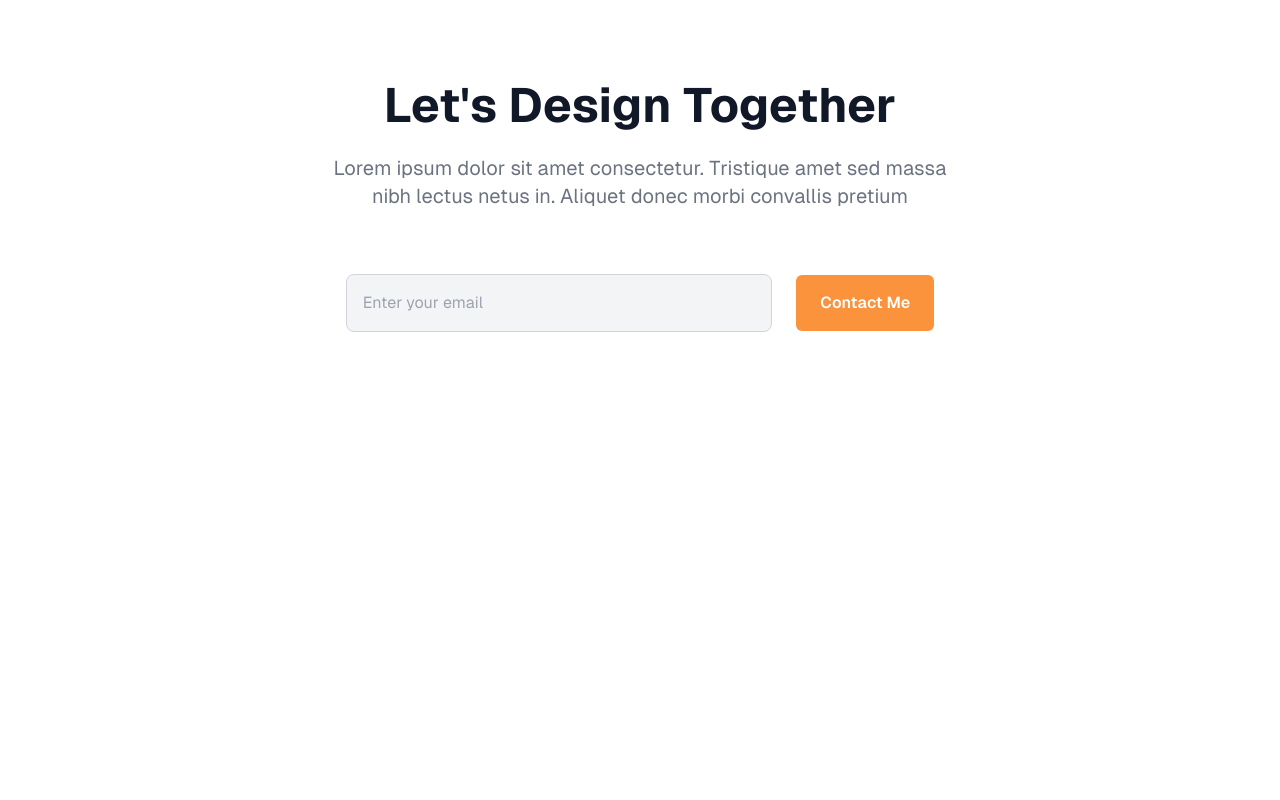
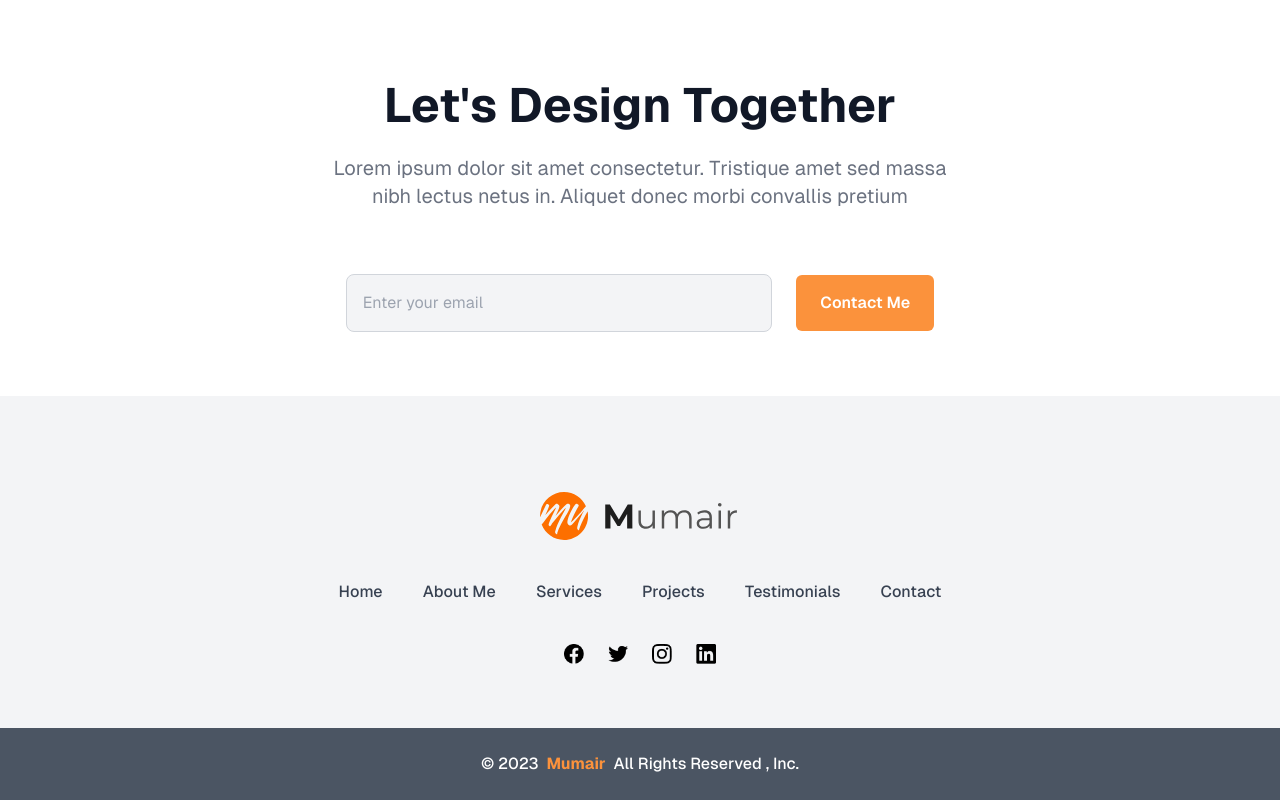
Before and after one commit to farhanhasindipro25/potential-inc, a Next.js app: page / in a window 1280 px wide. Shown: the part 3555-4355 px from the top of the page. Before the commit the page ends 3951 px from the top, so only its background shows below. Built offline with nearby package versions, Linux system fonts and the light colour scheme.

Commit message:
Added footer section

```diff
--- /dev/null
+++ b/src/_libs/components/pages/root/Footer.jsx
@@ -0,0 +1,66 @@
+import React from "react";
+import logo from "@/_libs/assets/logo/logo.svg";
+import Image from "next/image";
+import { navOptions } from "@/_libs/statics/navOptions";
+import Link from "next/link";
+import Facebook from "@/_libs/assets/socials/Facebook.png";
+import Instagram from "@/_libs/assets/socials/Instagram.png";
+import Linkedin from "@/_libs/assets/socials/Linkedin.png";
+import Twitter from "@/_libs/assets/socials/Twitter.png";
+
+export default function Footer() {
+    return (
+        <div className="bg-gray-100 ">
+            <div className="max-w-7xl mx-auto flex justify-center flex-col pt-24 pb-16 items-center gap-10">
+                <Image
+                    src={logo}
+                    className="w-56 h-12 "
+                    width={50}
+                    height={50}
+                    alt="logo"
+                />
+                <div className="flex items-center gap-10">
+                    {navOptions.map((option) => (
+                        <Link
+                            href={option.href}
+                            className="font-medium text-gray-700"
+                        >
+                            {option.label}
+                        </Link>
+                    ))}
+                </div>
+                <div className="flex items-center justify-center gap-6">
+                    <Image
+                        src={Facebook}
+                        width={20}
+                        height={20}
+                        alt="hero-img"
+                    />
+                    <Image
+                        src={Twitter}
+                        width={20}
+                        height={20}
+                        alt="hero-img"
+                    />
+                    <Image
+                        src={Instagram}
+                        width={20}
+                        height={20}
+                        alt="hero-img"
+                    />
+                    <Image
+                        src={Linkedin}
+                        width={20}
+                        height={20}
+                        alt="hero-img"
+                    />
+                </div>
+            </div>
+            <div className="bg-gray-600 font-medium text-white py-6 flex justify-center">
+                © 2023{" "}
+                <span className="px-2 font-bold text-orange-400">Mumair</span>{" "}
+                All Rights Reserved , Inc.
+            </div>
+        </div>
+    );
+}
--- a/src/app/page.jsx
+++ b/src/app/page.jsx
@@ -1,5 +1,6 @@
 import AboutMe from "@/_libs/components/pages/root/AboutMe";
 import Contact from "@/_libs/components/pages/root/Contact";
+import Footer from "@/_libs/components/pages/root/Footer";
 import HeroSection from "@/_libs/components/pages/root/HeroSection";
 import Navbar from "@/_libs/components/pages/root/Navbar";
 import Projects from "@/_libs/components/pages/root/Projects";
@@ -15,7 +16,8 @@ export default function Home() {
             <Services />
             <Projects />
             <Testimonials />
-            <Contact/>
+            <Contact />
+            <Footer />
         </div>
     );
 }
```
